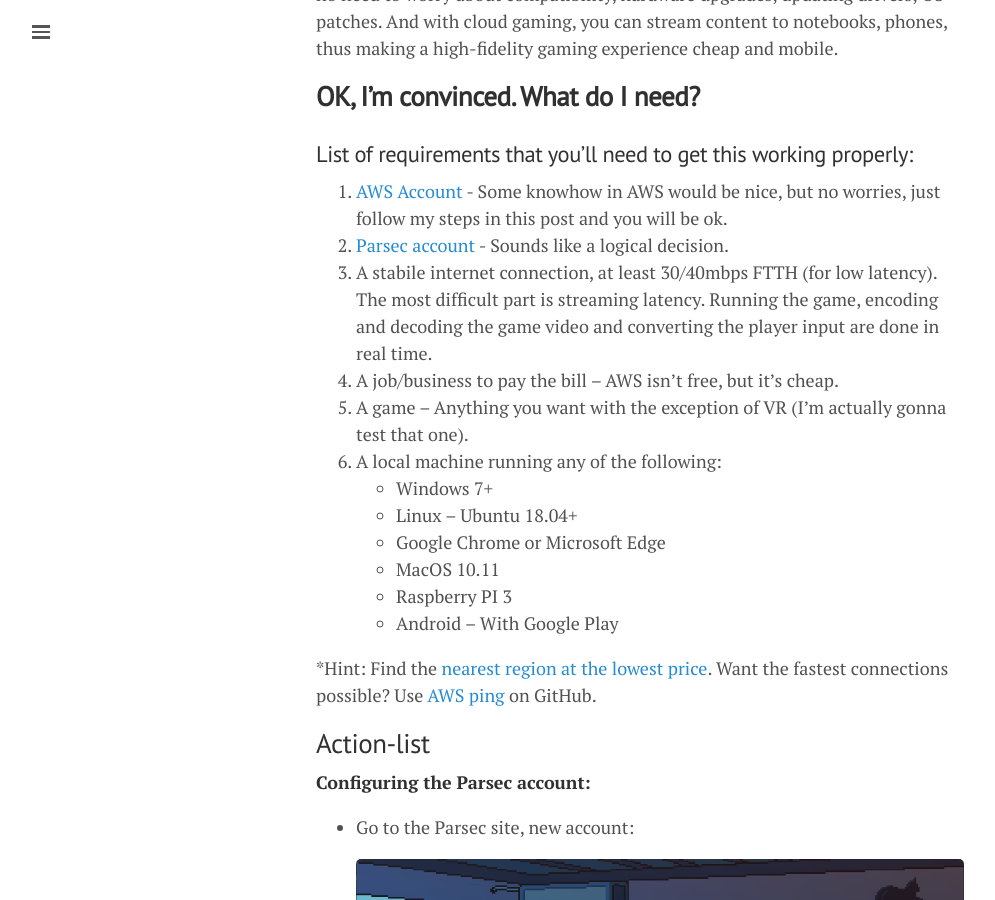
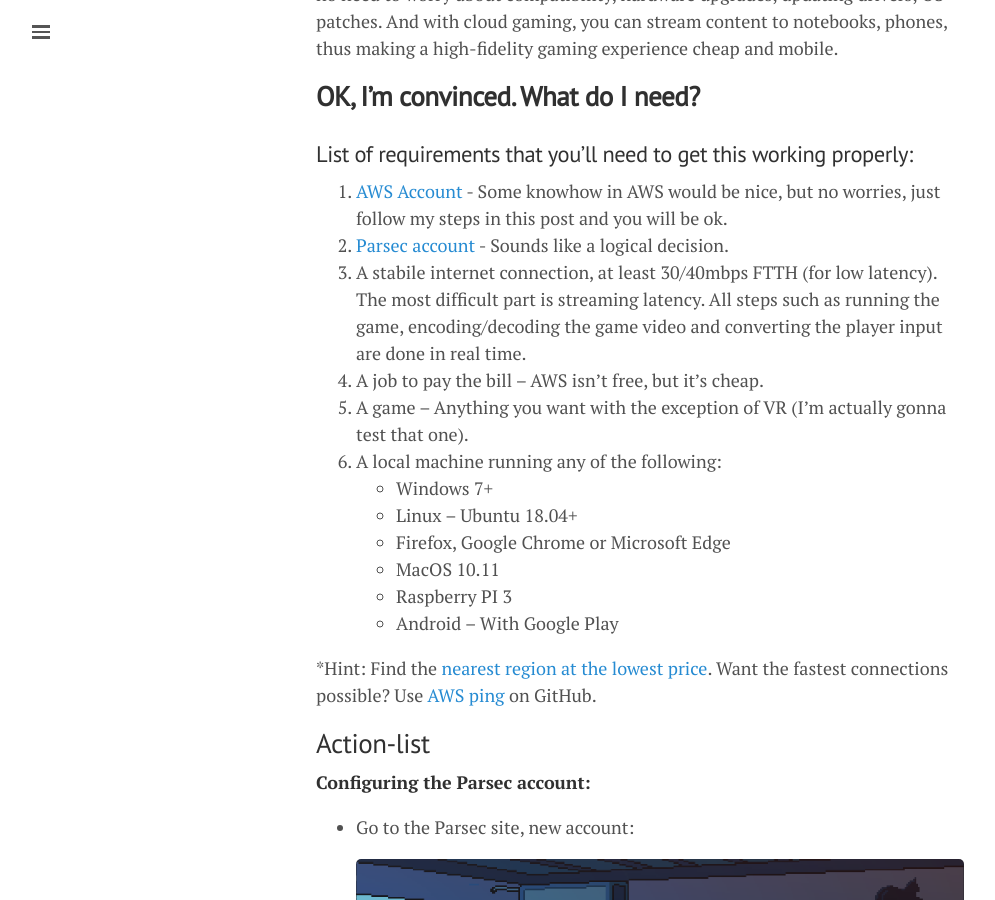
Before and after one commit to lgeurts/lgeurts.github.io, a Jekyll site: the page built from _posts/2021-11-02-aws-high-performance-cloud-gaming.md, in a window 1280 px wide and 900 px high, scrolled down 683 px. Shown: the whole window, without its empty margins (0-995 px from the left). Built offline with Jekyll 4.4.1, drawn with Linux system fonts in a browser that asks for light colours; nearby versions of some CDN libraries; comment, search, counter and statistics services are not loaded.

Commit message:
Update 2021-11-02-aws-high-performance-cloud-gaming.md

```diff
--- a/_posts/2021-11-02-aws-high-performance-cloud-gaming.md
+++ b/_posts/2021-11-02-aws-high-performance-cloud-gaming.md
@@ -23,13 +23,13 @@
 
 1.     [AWS Account](https://aws.amazon.com/premiumsupport/knowledge-center/create-and-activate-aws-account/) - Some knowhow in AWS would be nice, but no worries, just follow my steps in this post and you will be ok.
 2.     [Parsec account](https://parsec.app/) - Sounds like a logical decision.
-3.     A stabile internet connection, at least 30/40mbps FTTH (for low latency). The most difficult part is streaming latency. Running the game, encoding and decoding the game video and converting the player input are done in real time.
-4.     A job/business to pay the bill – AWS isn’t free, but it’s cheap.
+3.     A stabile internet connection, at least 30/40mbps FTTH (for low latency). The most difficult part is streaming latency. All steps such as running the game, encoding/decoding the game video and converting the player input are done in real time.
+4.     A job to pay the bill – AWS isn’t free, but it’s cheap.
 5.     A game – Anything you want with the exception of VR (I'm actually gonna test that one).
 6.     A local machine running any of the following:
    - Windows 7+
    - Linux – Ubuntu 18.04+
-   - Google Chrome or Microsoft Edge
+   - Firefox, Google Chrome or Microsoft Edge
    - MacOS 10.11
    - Raspberry PI 3
    - Android – With Google Play
```
